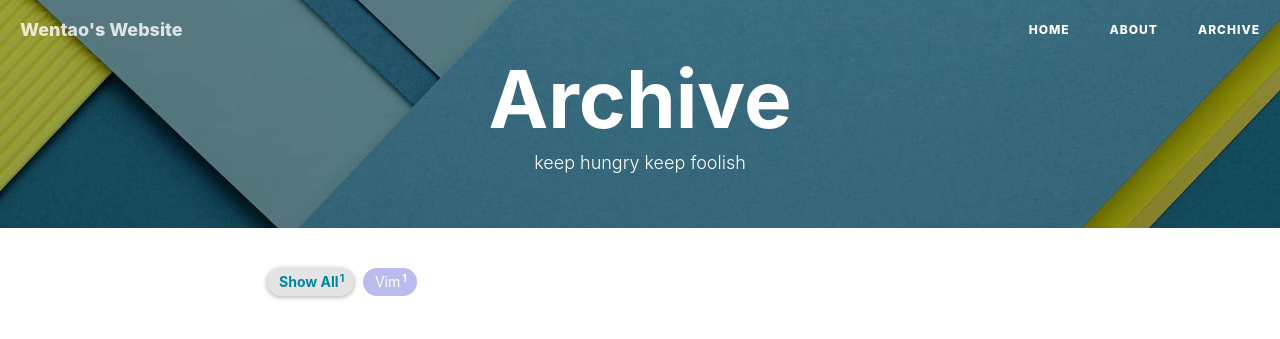
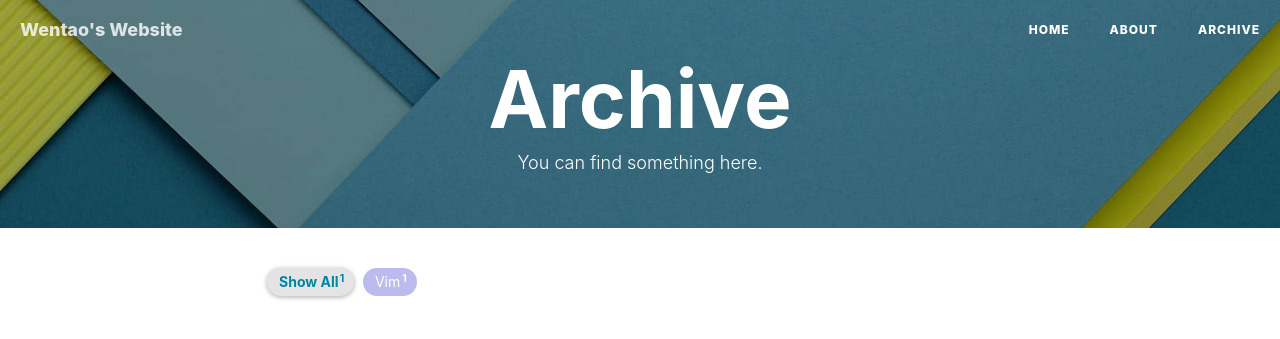
Before and after one commit to csxmt123/zhouwt612.github.io, a Jekyll site: the page built from archive.html, in a window 1280 px wide. Shown: the top 339 px of the page. Built offline with Jekyll 4.4.1, drawn with Linux system fonts in a browser that asks for light colours; nearby versions of some CDN libraries; comment, search, counter and statistics services are not loaded.

Commit message:
Update archive.html

```diff
--- a/archive.html
+++ b/archive.html
@@ -1,7 +1,7 @@
 ---
 title: Archive
 layout: default
-description: keep hungry keep foolish
+description: You can find something here.
 header-img: "img/tag-bg.jpg"
 ---
 
```
